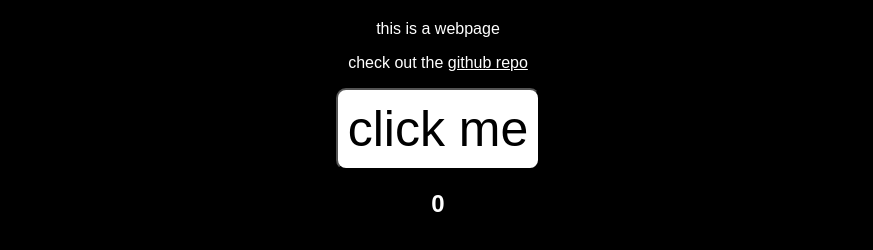
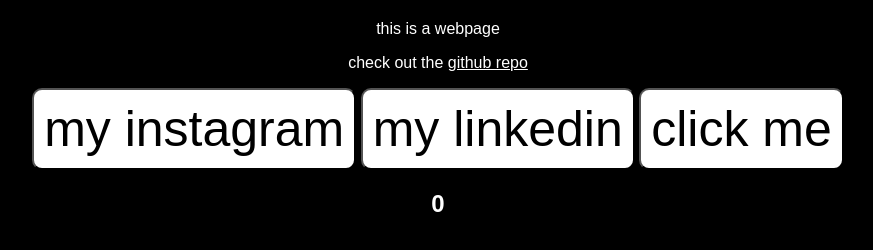
Before and after one commit to RLeary04/leary-landing, a plain HTML site: page index.html in a window 1280 px wide. Shown: the part 60-310 px from the top of the page, without its empty margins (202-1075 px from the left). Drawn offline with Linux system fonts and the light colour scheme.

Commit message:
Added link buttons

```diff
--- a/index.html
+++ b/index.html
@@ -16,10 +16,19 @@
     </p>
     <p>check out the <a href="https://github.com/RLeary04/leary-landing">github repo</a></p>
 
+    <button type="button" onclick="redirectToLink('https://www.instagram.com/r.leary04/')">my instagram</button>
+
+    <button type="button" onclick="redirectToLink('https://www.linkedin.com/in/ryan-leary-9601302a5/')">my linkedin</button>
 
     <button id="button">click me</button>
 
     <h2 id="counter">0</h2>
+
+    <script>
+        function redirectToLink(url) {
+            window.location.href = url;
+        }
+    </script>
 
 
 
--- a/script.js
+++ b/script.js
@@ -20,6 +20,11 @@
 
             document.body.appendChild(holyMoly);
         }
+
+        function redirectToLink(url) {
+            // Change the location of the current window to the specified URL
+            window.location.href = url;
+        }
     });
 
 });
```
